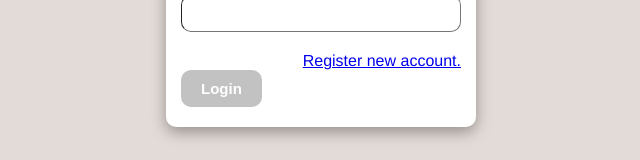
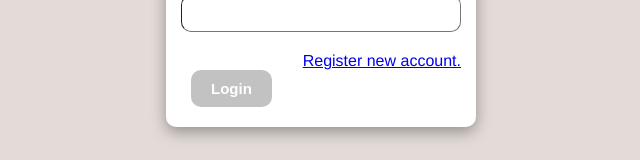
Before and after one commit to ignacioherrera/sygris-test, a Vue app: page /#/login in a window 1280 px wide. Shown: the part 430-590 px from the top of the page, without its empty margins (319-959 px from the left). Built offline with nearby package versions, Linux system fonts and the light colour scheme; a small style sheet from the web is missing; what vue-izitoast would draw is missing.

Commit message:
generic scss styles

```diff
--- a/src/App.vue
+++ b/src/App.vue
@@ -13,6 +13,7 @@ export default {
 };
 </script>
 <style lang="scss">
+@import "@/scss/general.scss";
 body {
   margin: 0;
 }
--- a/src/components/layout/HeaderLayout.vue
+++ b/src/components/layout/HeaderLayout.vue
@@ -1,7 +1,7 @@
 <template>
   <nav class="header-layout">
     <span class="header-username">Welcome {{ loginName }}</span
-    ><button class="logout-button" @click="logout">Logout</button>
+    ><button class="my-button my-button-primary" @click="logout">Logout</button>
   </nav>
 </template>
 <script>
@@ -31,18 +31,4 @@ export default {
 .header-username {
   font-size: 18px;
 }
-.logout-button {
-  background-color: $PrimaryButtonColor;
-  border: none;
-  margin-left: 10px;
-  padding: 10px 20px;
-  font-size: 15px;
-  color: #fff;
-  border-radius: 10px;
-  font-weight: bold;
-  cursor: pointer;
-  &:hover {
-    background-color: $PrimaryButtonHoverColor;
-  }
-}
 </style>
--- /dev/null
+++ b/src/scss/general.scss
@@ -0,0 +1,25 @@
+@import "@/scss/variables.scss";
+
+.my-button {
+    border: none;
+    margin-left: 10px;
+    padding: 10px 20px;
+    font-size: 15px;
+    border-radius: 10px;
+    font-weight: bold;
+    cursor: pointer;
+}
+.my-button-primary {
+    color: #fff;
+    background-color: $PrimaryButtonColor;
+    &:hover {
+        background-color: $PrimaryButtonHoverColor;
+    }
+}
+.my-button-disabled {
+    background-color: #c2c2c2;
+    cursor: auto;
+    &:hover {
+        background-color: #c2c2c2;
+    }
+}
--- a/src/scss/variables.scss
+++ b/src/scss/variables.scss
@@ -1,3 +1,4 @@
 $backgroundPrimaryColor: #e3dbd7;
 $PrimaryButtonColor: #4abdac;
 $PrimaryButtonHoverColor: #518a7b;
+$DisableColor: #c2c2c2;
--- a/src/views/app/Home.vue
+++ b/src/views/app/Home.vue
@@ -1,6 +1,9 @@
 <template>
   <div class="container">
-    <h1>List</h1>
+    <div class="list-header">
+      <h1>List</h1>
+
+    </div>
   </div>
 </template>
 <script>
@@ -38,3 +41,8 @@ export default {
   },
 };
 </script>
+<style lang="scss" scoped>
+.container {
+  padding: 10px;
+}
+</style>
--- a/src/views/auth/Login.vue
+++ b/src/views/auth/Login.vue
@@ -24,9 +24,9 @@
 
         <button
           type="submit"
-          class="login-submit"
+          class="my-button my-button-primary"
           :class="{
-            'login-submit-disabled': disabledSubmit,
+            'my-button-disabled': disabledSubmit,
           }"
         >
           Login{{ loading ? " ..." : "" }}
@@ -111,25 +111,6 @@ export default {
   margin-top: 5px;
   margin-bottom: 20px;
 }
-.login-submit {
-  background-color: $PrimaryButtonColor;
-  border: none;
-  padding: 10px 20px;
-  font-size: 15px;
-  color: #fff;
-  border-radius: 10px;
-  font-weight: bold;
-  cursor: pointer;
-  &:hover {
-    background-color: $PrimaryButtonHoverColor;
-  }
-}
-.login-submit-disabled {
-  background-color: #c2c2c2;
-  &:hover {
-    background-color: #c2c2c2;
-  }
-}
 .register-text {
   text-align: right;
 }
--- a/src/views/auth/Register.vue
+++ b/src/views/auth/Register.vue
@@ -33,9 +33,9 @@
 
         <button
           type="submit"
-          class="login-submit"
+          class="my-button my-button-primary"
           :class="{
-            'login-submit-disabled': disabledSubmit,
+            'my-button-disabled': disabledSubmit,
           }"
         >
           Sing In{{ loading ? " ..." : "" }}
@@ -124,25 +124,6 @@ export default {
   margin-top: 5px;
   margin-bottom: 20px;
 }
-.login-submit {
-  background-color: #4abdac;
-  border: none;
-  padding: 10px 20px;
-  font-size: 15px;
-  color: #fff;
-  border-radius: 10px;
-  font-weight: bold;
-  cursor: pointer;
-  &:hover {
-    background-color: #518a7b;
-  }
-}
-.login-submit-disabled {
-  background-color: #c2c2c2;
-  &:hover {
-    background-color: #c2c2c2;
-  }
-}
 .register-text {
   text-align: right;
 }
```
